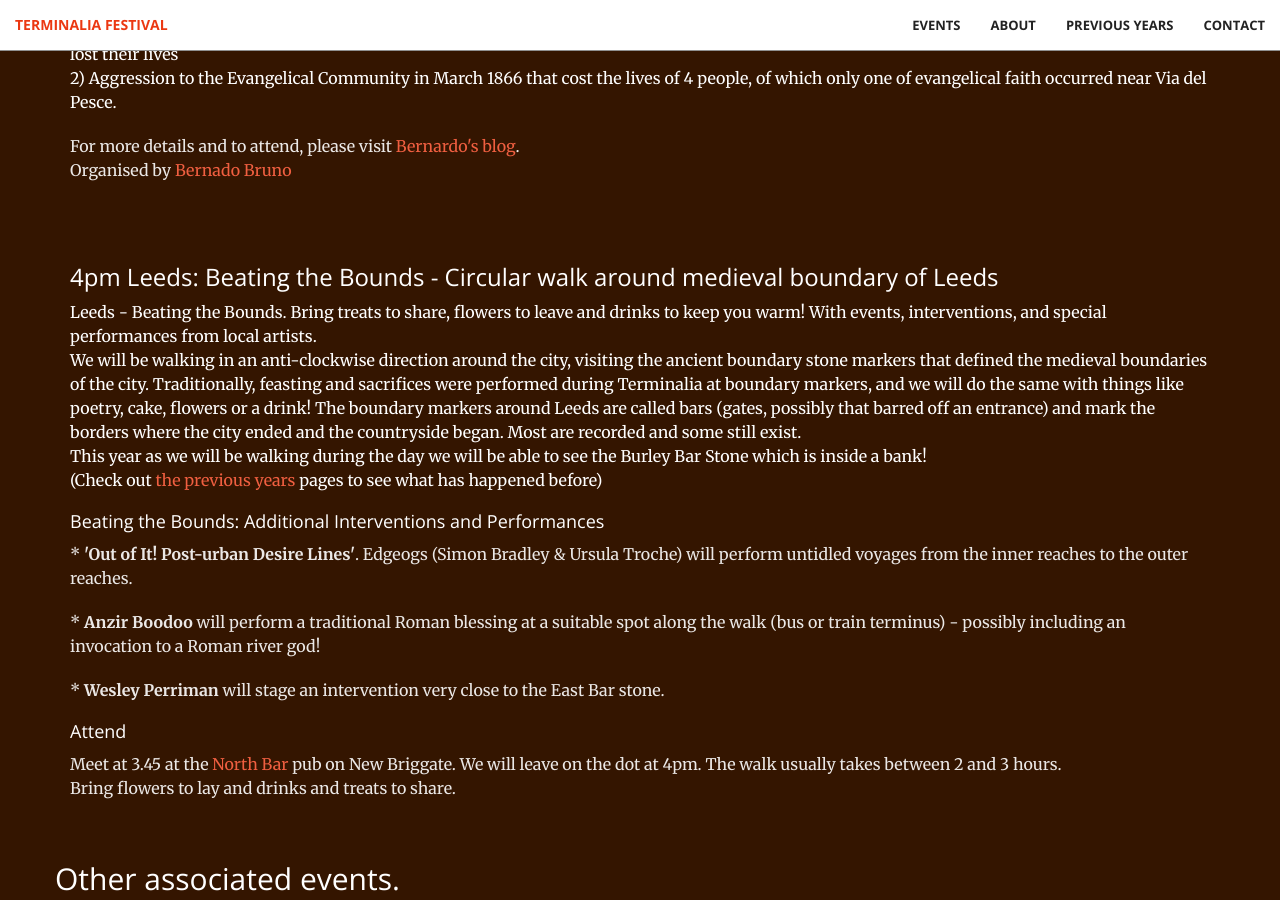
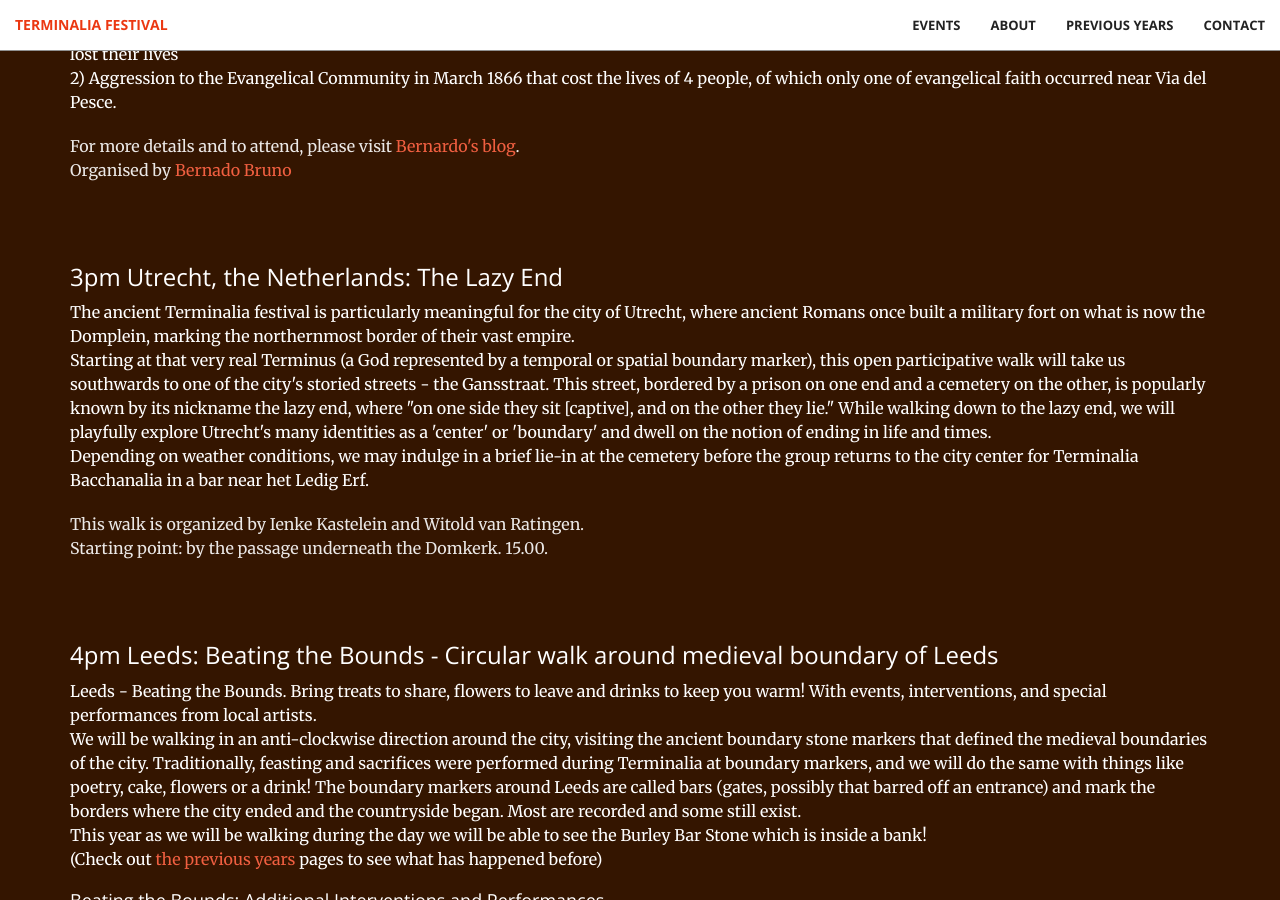
Before and after one commit to timwaters/terminalia, a Jekyll site: the page built from index.html, in a window 1280 px wide and 900 px high, scrolled down 3503 px. Built offline with Jekyll 4.4.1, drawn with Linux system fonts in a browser that asks for light colours.

Commit message:
add witolds event

```diff
--- a/_includes/events.html
+++ b/_includes/events.html
@@ -121,6 +121,29 @@
 
         <div class="col-lg-12 col-lg-offset-0 text-left event">
 
+          <h3>3pm Utrecht, the Netherlands: The Lazy End</h3>
+
+          <p class="text">
+            The ancient Terminalia festival is particularly meaningful for the city of Utrecht, where ancient Romans once built
+            a military fort on what is now the Domplein, marking the northernmost border of their vast empire.<br />
+            Starting at that very real Terminus (a God represented by a temporal or spatial boundary marker), this open participative walk will
+            take us southwards to one of the city's storied streets - the Gansstraat. This street, bordered by a prison on one
+            end and a cemetery on the other, is popularly known by its nickname the lazy end, where "on one side they sit
+            [captive], and on the other they lie." While walking down to the lazy end, we will playfully explore Utrecht's many
+            identities as a 'center' or 'boundary' and dwell on the notion of ending in life and times. <br />
+            Depending on weather conditions, we may indulge in a brief lie-in at the cemetery before the group returns to the
+            city center for Terminalia Bacchanalia in a bar near het Ledig Erf.
+          </p>
+          <p class="text-faded">
+            This walk is organized by Ienke Kastelein and Witold van Ratingen.
+            <br />
+            Starting point: by the passage underneath the Domkerk. 15.00.
+          </p>
+        </div>
+
+
+        <div class="col-lg-12 col-lg-offset-0 text-left event">
+
           <h3>4pm Leeds: Beating the Bounds - Circular walk around medieval boundary of Leeds</h3>
 
           <p class="text">
```
